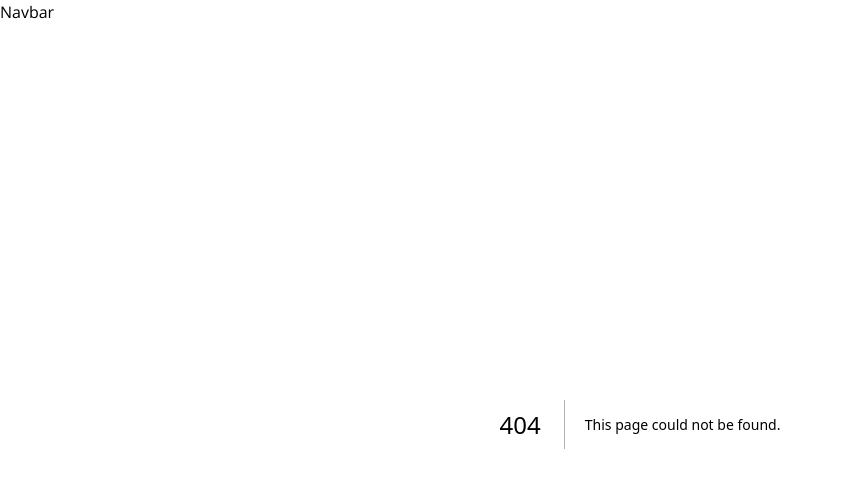
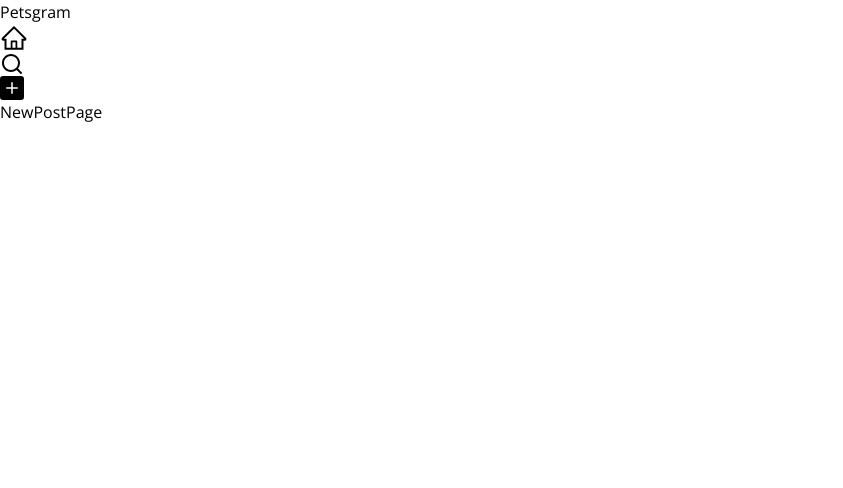
Before and after one commit to softBUD/instar, a Next.js app: page /new in a window 1280 px wide. Before the commit this address had no page. Shown: the top 488 px of the page, without its empty margins (0-843 px from the left). Built offline with nearby package versions, Linux system fonts and the light colour scheme.

Commit message:
nav bar menu icon 추가, react-icon 패키지 설치

```diff
--- /dev/null
+++ b/app/new/page.tsx
@@ -0,0 +1,7 @@
+import React from 'react';
+
+function NewPostPage() {
+  return <div>NewPostPage</div>;
+}
+
+export default NewPostPage;
--- /dev/null
+++ b/app/search/page.tsx
@@ -0,0 +1,7 @@
+import React from 'react';
+
+function SearchPage() {
+  return <div>SearchPage</div>;
+}
+
+export default SearchPage;
--- a/components/Navbar.tsx
+++ b/components/Navbar.tsx
@@ -1,7 +1,52 @@
-import React from "react";
+'use client';
+import Link from 'next/link';
+import React from 'react';
+import HomeOutlineIcon from './ui/icons/HomeOutlineIcon';
+import HomeFillIcon from './ui/icons/HomeFillIcon';
+import SearchIcon from './ui/icons/SearchIcon';
+import SearchFillIcon from './ui/icons/SearchFillIcon';
+import NewFillIcon from './ui/icons/NewFillIcon';
+import NewIcon from './ui/icons/NewIcon';
+import { usePathname } from 'next/navigation';
 
 function Navbar() {
-  return <div>Navbar</div>;
+  const pathName = usePathname();
+  const menu = [
+    {
+      href: '/',
+      icon: <HomeOutlineIcon />,
+      clickedIcon: <HomeFillIcon />,
+    },
+    {
+      href: '/search',
+      icon: <SearchIcon />,
+      clickedIcon: <SearchFillIcon />,
+    },
+    {
+      href: '/new',
+      icon: <NewIcon />,
+      clickedIcon: <NewFillIcon />,
+    },
+  ];
+
+  return (
+    <div>
+      <Link href='/'>
+        <h1>Petsgram</h1>
+      </Link>
+      <nav>
+        <ul>
+          {menu.map((item) => (
+            <li key={item.href}>
+              <Link href={item.href}>
+                {pathName === item.href ? item.clickedIcon : item.icon}
+              </Link>
+            </li>
+          ))}
+        </ul>
+      </nav>
+    </div>
+  );
 }
 
 export default Navbar;
--- /dev/null
+++ b/components/ui/icons/HomeFillIcon.tsx
@@ -0,0 +1,7 @@
+import {AiFillHome} from 'react-icons/ai'
+
+export default function HomeFillIcon() {
+    return (
+        <AiFillHome className='w-7 h-7'/>
+    )
+}
--- /dev/null
+++ b/components/ui/icons/HomeOutlineIcon.tsx
@@ -0,0 +1,7 @@
+import {AiOutlineHome} from 'react-icons/ai'
+
+export default function HomeOutlineIcon() {
+    return (
+        <AiOutlineHome className='w-7 h-7'/>
+    )
+}
--- /dev/null
+++ b/components/ui/icons/NewFillIcon.tsx
@@ -0,0 +1,5 @@
+import {BsPlusSquareFill} from 'react-icons/bs'
+
+export default function NewFillIcon() {
+    return <BsPlusSquareFill className='w-6 h-6'/>
+}
--- /dev/null
+++ b/components/ui/icons/NewIcon.tsx
@@ -0,0 +1,5 @@
+import { BsPlusSquare } from 'react-icons/bs';
+
+export default function NewIcon() {
+  return <BsPlusSquare className='w-6 h-6' />;
+}
--- /dev/null
+++ b/components/ui/icons/SearchFillIcon.tsx
@@ -0,0 +1,5 @@
+import {RiSearchFill} from 'react-icons/ri'
+
+export default function SearchFillIcon() {
+    return <RiSearchFill className='w-6 h-6'/>
+}
--- /dev/null
+++ b/components/ui/icons/SearchIcon.tsx
@@ -0,0 +1,5 @@
+import { RiSearchLine } from 'react-icons/ri';
+
+export default function SearchIcon () {
+    return <RiSearchLine className='w-6 h-6'/>
+}
--- a/package.json
+++ b/package.json
@@ -13,14 +13,16 @@
     "@types/node": "20.6.2",
     "@types/react": "18.2.22",
     "@types/react-dom": "18.2.7",
+    "@types/react-icons": "^3.0.0",
     "autoprefixer": "10.4.15",
-    "caniuse-lite": "^1.0.30001538",
+    "caniuse-lite": "^1.0.30001543",
     "eslint": "8.49.0",
     "eslint-config-next": "13.5.1",
     "next": "13.5.1",
     "postcss": "8.4.30",
     "react": "18.2.0",
     "react-dom": "18.2.0",
+    "react-icons": "^4.11.0",
     "styled-jsx": "^5.1.2",
     "tailwindcss": "3.3.3",
     "typescript": "5.2.2"
@@ -28,6 +30,6 @@
   "devDependencies": {
     "eslint-config-prettier": "^9.0.0",
     "prettier": "^3.0.3",
-    "prettier-plugin-tailwindcss": "^0.5.4"
+    "prettier-plugin-tailwindcss": "^0.5.5"
   }
 }
```
Also changed, not shown: 1 other file (tests, documents, lock files or other folders).
